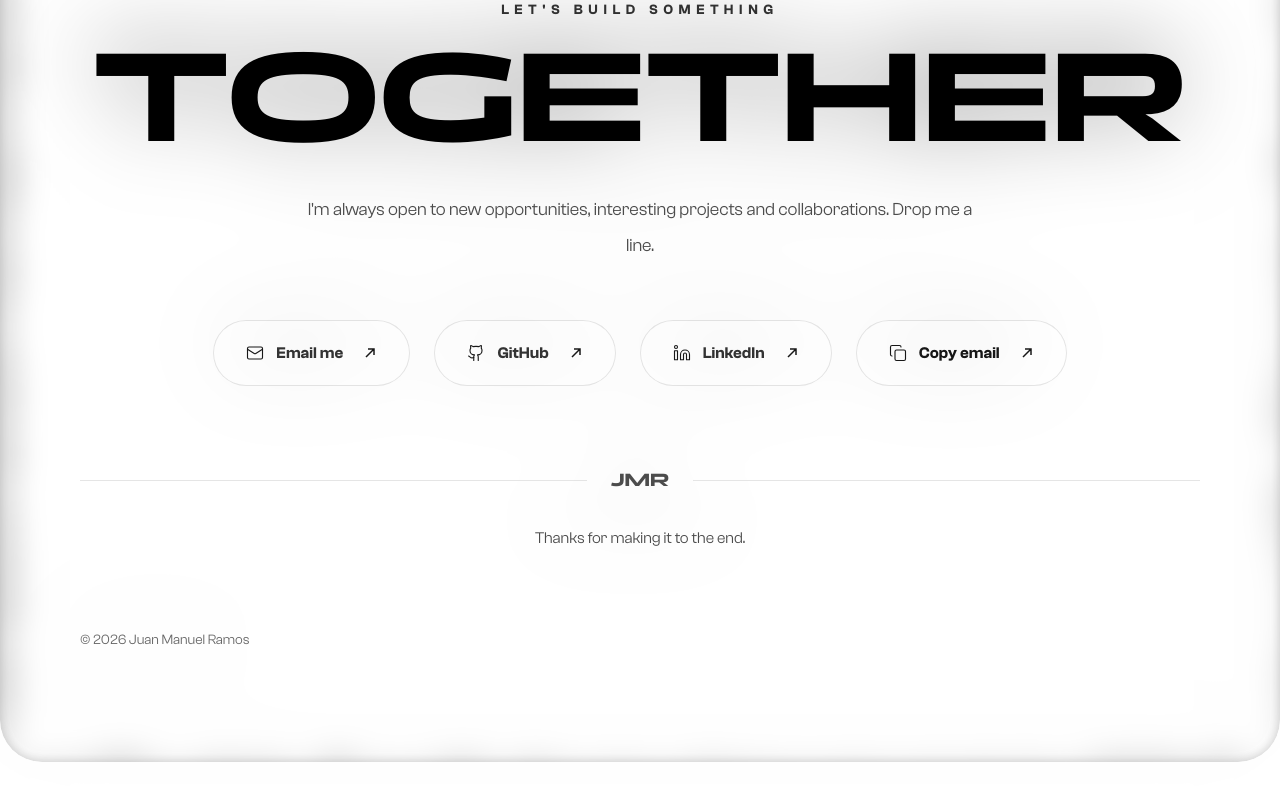
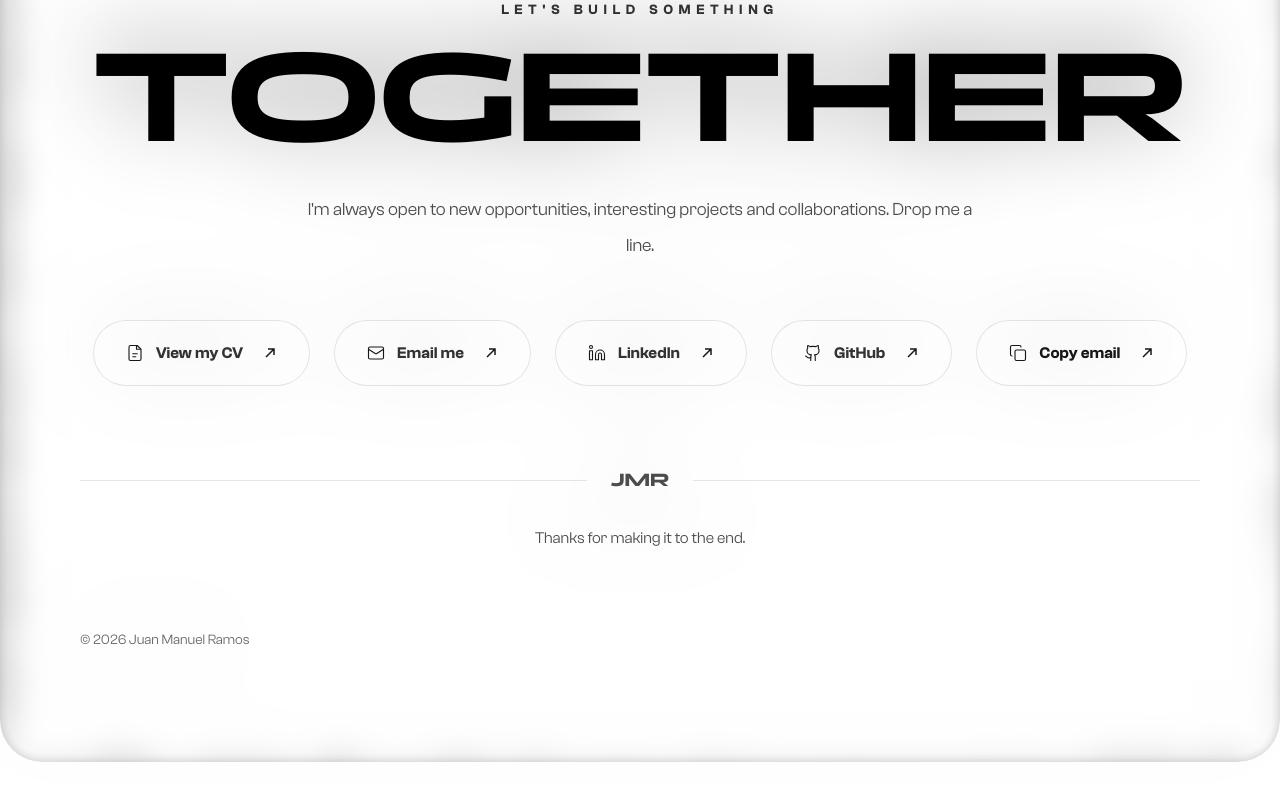
Before and after one commit to juanm4ram/JMR-Portafolio, a Next.js app: page / in a window 1280 px wide. Shown: the part 3513-4313 px from the top of the page. Built offline with nearby package versions, Linux system fonts and the light colour scheme.

Commit message:
boton de cv en el footer, primero de todos

```diff
--- a/components/footer.tsx
+++ b/components/footer.tsx
@@ -6,10 +6,28 @@ import gsap from "gsap";
 import { ScrollTrigger } from "gsap/ScrollTrigger";
 import LiquidGlassCard from "@/components/LiquidGlassCard";
 import { useLang } from "@/lib/i18n";
+import { site } from "@/lib/site";
 
 gsap.registerPlugin(ScrollTrigger);
 
-const EMAIL = "juanmanuelramos813@gmail.com";
+function FileIcon() {
+  return (
+    <svg
+      width="18"
+      height="18"
+      viewBox="0 0 24 24"
+      fill="none"
+      stroke="currentColor"
+      strokeWidth="1.5"
+      strokeLinecap="round"
+      strokeLinejoin="round"
+    >
+      <path d="M15 2H6a2 2 0 0 0-2 2v16a2 2 0 0 0 2 2h12a2 2 0 0 0 2-2V7z" />
+      <path d="M14 2v5h5" />
+      <path d="M9 13h6M9 17h4" />
+    </svg>
+  );
+}
 
 function MailIcon() {
   return (
@@ -127,7 +145,7 @@ export default function Footer() {
   const { t } = useLang();
 
   const handleCopy = useCallback(() => {
-    navigator.clipboard.writeText(EMAIL).then(() => {
+    navigator.clipboard.writeText(site.email).then(() => {
       setCopied(true);
       setTimeout(() => setCopied(false), 2000);
     });
@@ -179,20 +197,21 @@ export default function Footer() {
 
         <div className="mt-14 flex flex-wrap justify-center gap-6 max-sm:flex-col max-sm:items-stretch max-sm:gap-3 max-lg:flex-col max-lg:items-stretch max-lg:gap-3">
           <FooterLink
+            icon={<FileIcon />}
+            title={t("contact.cv")}
+            href={site.cv}
+          />
+          <FooterLink
             icon={<MailIcon />}
             title={t("footer.email")}
-            href={`mailto:${EMAIL}`}
-          />
-          <FooterLink
-            icon={<GithubIcon />}
-            title="GitHub"
-            href="https://github.com/juanm4ram"
+            href={`mailto:${site.email}`}
           />
           <FooterLink
             icon={<LinkedinIcon />}
             title="LinkedIn"
-            href="https://www.linkedin.com/in/juanmramos3/"
+            href={site.linkedin}
           />
+          <FooterLink icon={<GithubIcon />} title="GitHub" href={site.github} />
           <button onClick={handleCopy} className={pillClass}>
             <CopyIcon />
             <span className="font-clash-grotesk-semibold">
```
